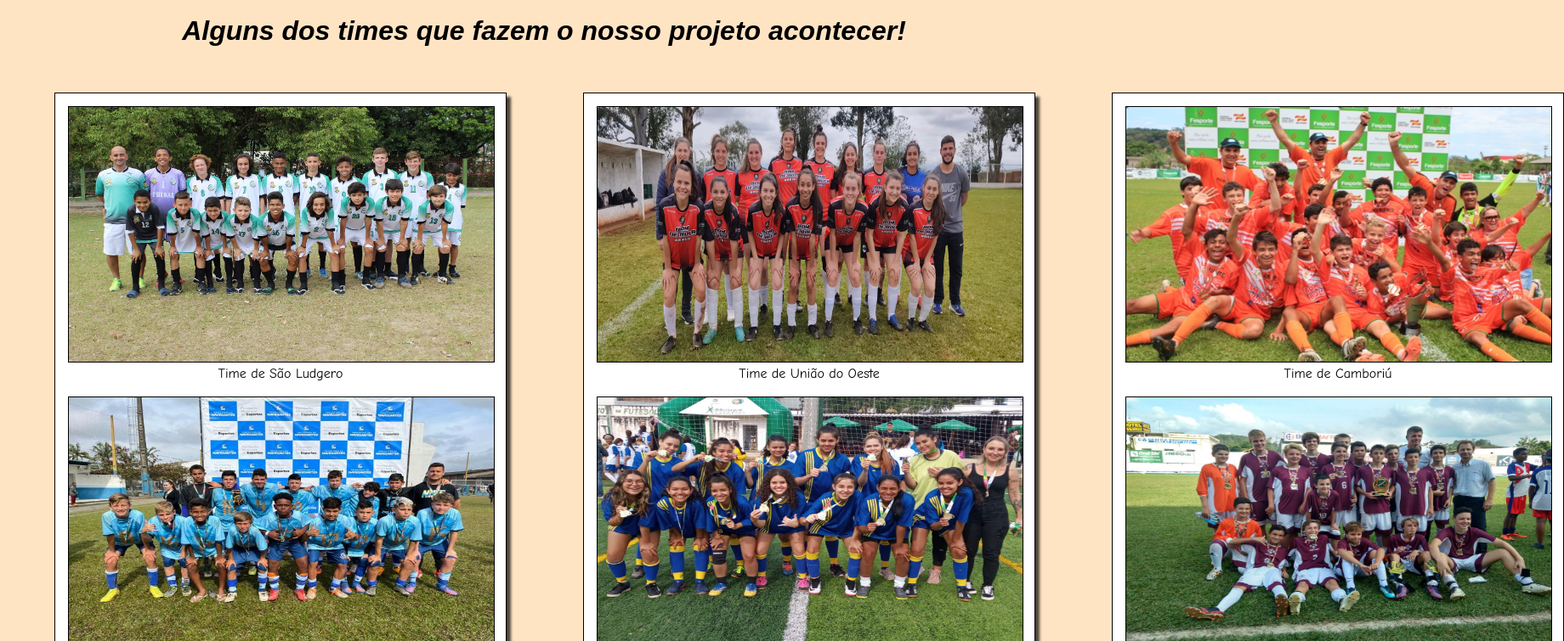
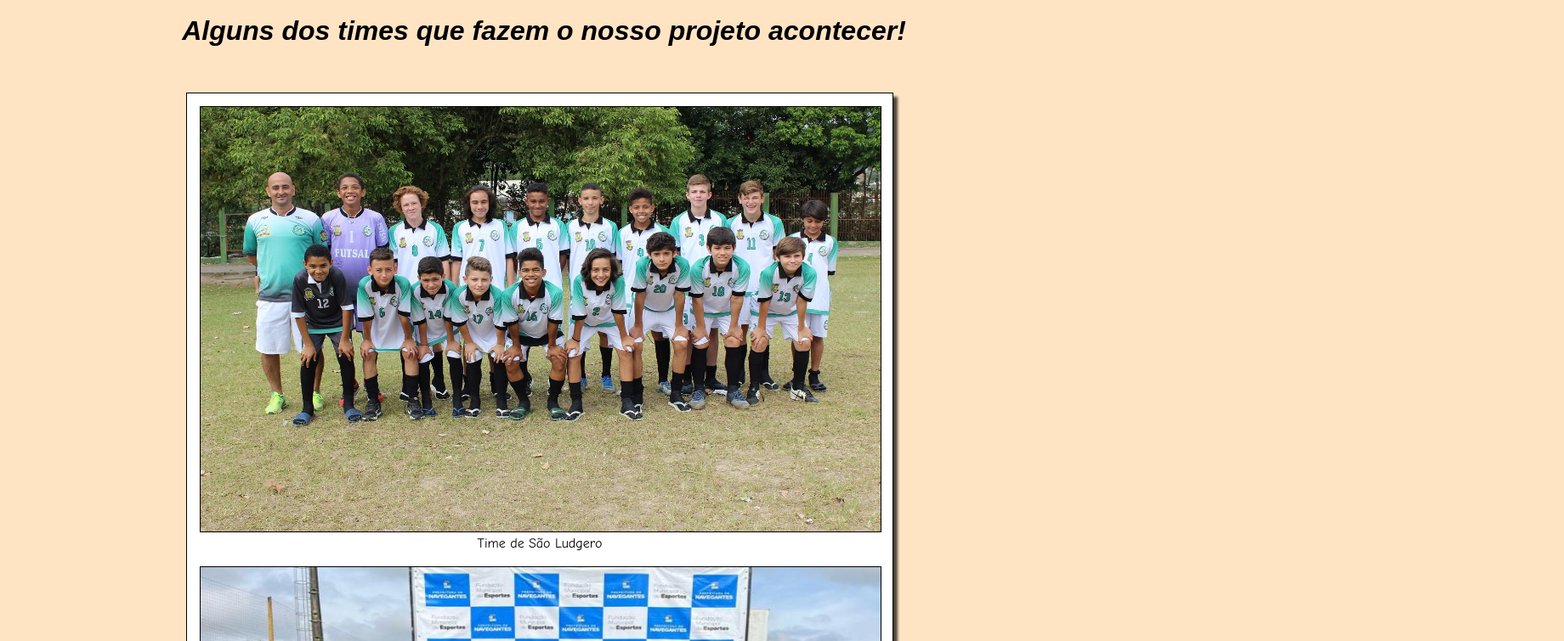
Before and after one commit to GuiSteinn/FundamentosTesteGit, a plain HTML site: page moleque/index.html in a window 1280 px wide. Shown: the part 185-940 px from the top of the page at 85% size, 1840 px wide, since content can reach past the window. Drawn offline with Linux system fonts and the light colour scheme.

Commit message:
dia-28-11-23

```diff
--- a/moleque/index.html
+++ b/moleque/index.html
@@ -30,31 +30,32 @@
     <div id="tituloindex">
     <h1> <i>Alguns dos times que fazem o nosso projeto acontecer! </i></h1>
     </div>
-    <ul #figureul>
-        <li #figureli>
+    <ul id="figureul">
+        <li id="figureli">
             <figure>
-                <img id="imagem" src="index1.jpeg" width="500px" height="300px">
+                <img id="imagem" src="index1.jpeg" width="800px" height="500px">
                 <figcaption> Time de São Ludgero </figcaption><br>
-                <img id="imagem" src="index2.jpg" width="500px" height="300px">
+                <img id="imagem" src="index2.jpg" width="800px" height="500px">
                 <figcaption> Time de Navegantes </figcaption><br>
             </figure>
         </li>
-        <li #figureli>
+        <li id="figureli">
             <figure>
-                <img id="imagem" src="index3.jpeg" width="500px" height="300px">
+                <img id="imagem" src="index3.jpeg" width="800px" height="500px">
                 <figcaption> Time de União do Oeste </figcaption><br>
-                <img id="imagem" src="index4.jpeg" width="500px" height="300px">
+                <img id="imagem" src="index4.jpeg" width="800px" height="500px">
                 <figcaption> Time de Brusque </figcaption><br>
             </figure>
         </li>
-        <li #figureli>
+        <li id="figureli">
             <figure>
-                <img id="imagem" src="index5.jpg" width="500px" height="300px">
+                <img id="imagem" src="index5.jpg" width="800px" height="500px">
                 <figcaption> Time de Camboriú </figcaption><br>
-                <img id="imagem" src="index6.jpeg" width="500px" height="300px">
+                <img id="imagem" src="index6.jpeg" width="800px" height="500px">
                 <figcaption> Time de Osvaldo Reis </figcaption><br>
             </figure>
         </li>
     </ul>
+
 </body>
 </html>
--- a/moleque/style.css
+++ b/moleque/style.css
@@ -13,7 +13,7 @@ ul{
 li {
     margin-right: 50px;
 }
-#mapa{
+#centro{
     display: flex;
     justify-content: center;
 }
@@ -36,16 +36,19 @@ ul#figureul {
     display: flex;
     flex-wrap: wrap;
     justify-content: space-around;
+    -ms-flex-direction: column;
 }
 li#figureli {
     flex-basis: 100%;
     margin-bottom: 20px;
+    justify-content: center;
+    display: flex;
 }
 figure {
     position: relative;
     text-align: center;
     background-color:white;
-    width:500px;
+    width:800px;
     margin-right: 0px;
     padding: 15px;
     font-family:'Comic Sans MS',cursive;
@@ -71,7 +74,6 @@ img#imagem:hover {
     border: solid 1px gray;
     background-image: url(backgroundhistoria.png);
     background-color: #cccccc;
-    height: 500px;
     background-position: center;
     background-repeat: no-repeat;
     background-size: cover;
```
Also changed, not shown: moleque/calendario.html (+1 -1 lines), moleque/campeonatos.html (+2 -2 lines), moleque/script.js (added).
